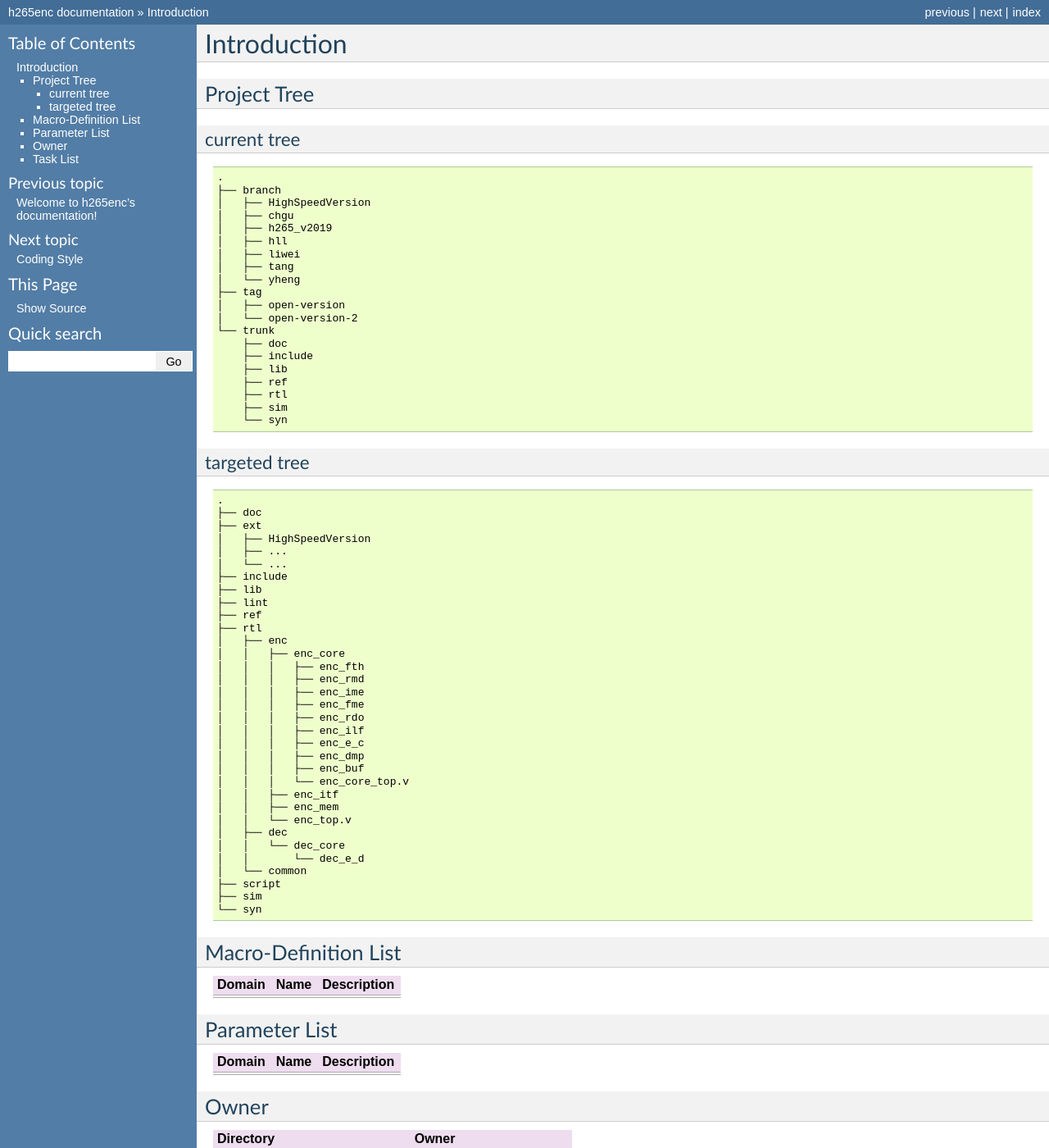
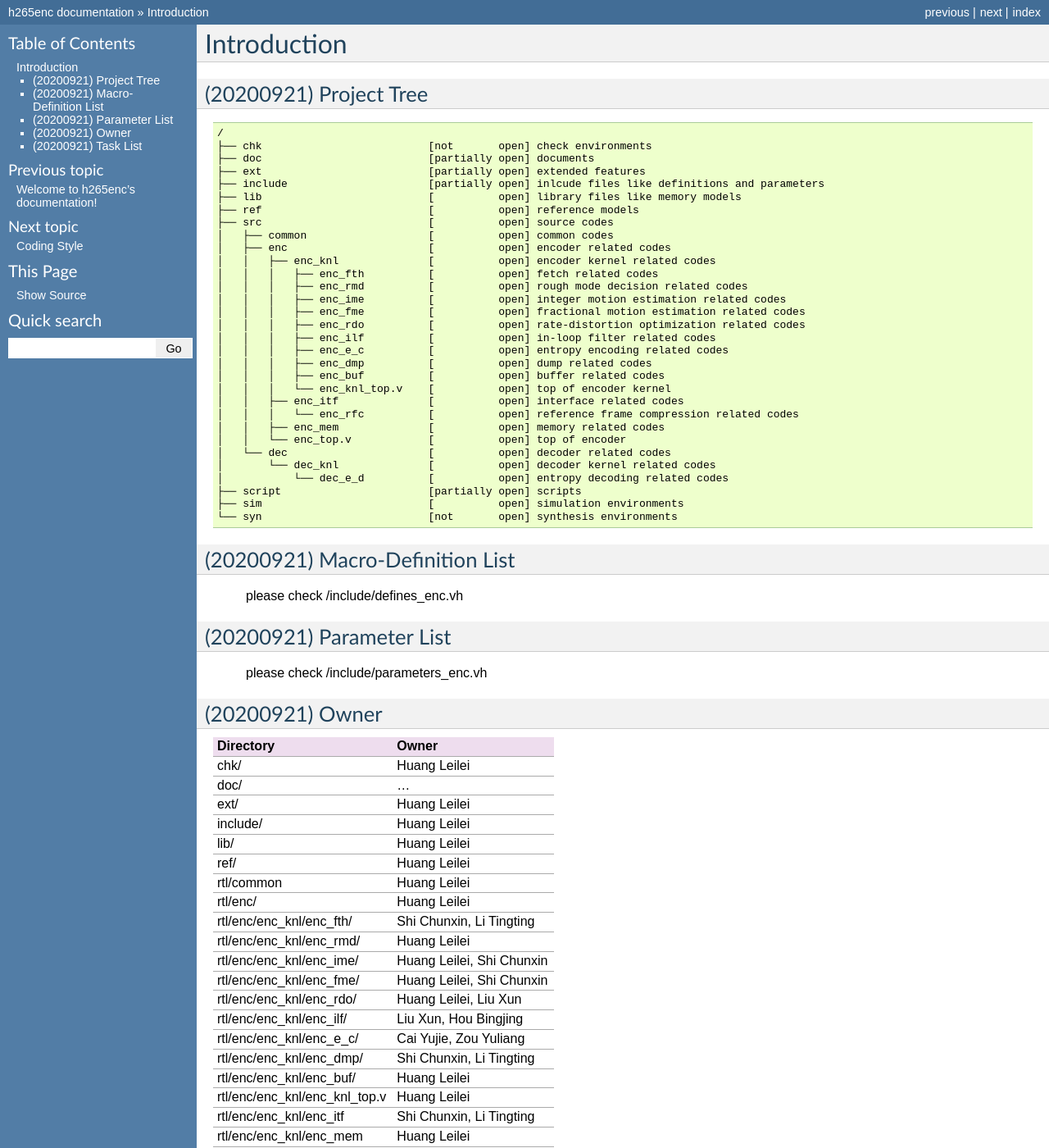
Before and after one commit to iamhll/h265enc_doc, a Sphinx documentation site: the page built from source/introduction/main.rst, in a window 1280 px wide and 1400 px high. Shown: the whole window at 82% size. Built offline with Sphinx 7.4.7, drawn with Linux system fonts in a browser that asks for light colours; some of the changed text lies outside the part shown.

Commit message:
[MINOR] [UPDATE] 1. introduction    a. updated

```diff
--- a/source/introduction/main.rst
+++ b/source/introduction/main.rst
@@ -1,113 +1,67 @@
 .. -----------------------------------------------------------------------------
-  ..
-  ..  Filename       : main.rst
-  ..  Author         : Huang Leilei
-  ..  Created        : 2020-07-23
-  ..  Description    : introduction related documents
-  ..
+    ..
+    ..  Filename       : main.rst
+    ..  Author         : Huang Leilei
+    ..  Created        : 2020-07-23
+    ..  Description    : introduction related documents
+    ..
 .. -----------------------------------------------------------------------------
 
 Introduction
 ============
 
-Project Tree
-------------
-
-current tree
-............
+(20200921) Project Tree
+-----------------------
 
 ::
 
-    .
-    ├── branch
-    │   ├── HighSpeedVersion
-    │   ├── chgu
-    │   ├── h265_v2019
-    │   ├── hll
-    │   ├── liwei
-    │   ├── tang
-    │   └── yheng
-    ├── tag
-    │   ├── open-version
-    │   └── open-version-2
-    └── trunk
-        ├── doc
-        ├── include
-        ├── lib
-        ├── ref
-        ├── rtl
-        ├── sim
-        └── syn
+    /
+    ├── chk                          [not       open] check environments
+    ├── doc                          [partially open] documents
+    ├── ext                          [partially open] extended features
+    ├── include                      [partially open] inlcude files like definitions and parameters
+    ├── lib                          [          open] library files like memory models
+    ├── ref                          [          open] reference models
+    ├── src                          [          open] source codes
+    │   ├── common                   [          open] common codes
+    │   ├── enc                      [          open] encoder related codes
+    │   │   ├── enc_knl              [          open] encoder kernel related codes
+    │   │   │   ├── enc_fth          [          open] fetch related codes
+    │   │   │   ├── enc_rmd          [          open] rough mode decision related codes
+    │   │   │   ├── enc_ime          [          open] integer motion estimation related codes
+    │   │   │   ├── enc_fme          [          open] fractional motion estimation related codes
+    │   │   │   ├── enc_rdo          [          open] rate-distortion optimization related codes
+    │   │   │   ├── enc_ilf          [          open] in-loop filter related codes
+    │   │   │   ├── enc_e_c          [          open] entropy encoding related codes
+    │   │   │   ├── enc_dmp          [          open] dump related codes
+    │   │   │   ├── enc_buf          [          open] buffer related codes
+    │   │   │   └── enc_knl_top.v    [          open] top of encoder kernel
+    │   │   ├── enc_itf              [          open] interface related codes
+    │   │   │   └── enc_rfc          [          open] reference frame compression related codes
+    │   │   ├── enc_mem              [          open] memory related codes
+    │   │   └── enc_top.v            [          open] top of encoder
+    │   └── dec                      [          open] decoder related codes
+    │       └── dec_knl              [          open] decoder kernel related codes
+    │           └── dec_e_d          [          open] entropy decoding related codes
+    ├── script                       [partially open] scripts
+    ├── sim                          [          open] simulation environments
+    └── syn                          [not       open] synthesis environments
 
 
-targeted tree
-.............
+(20200921) Macro-Definition List
+--------------------------------
 
-::
-
-    .
-    ├── doc
-    ├── ext
-    │   ├── HighSpeedVersion
-    │   ├── ...
-    │   └── ...
-    ├── include
-    ├── lib
-    ├── lint
-    ├── ref
-    ├── rtl
-    │   ├── enc
-    │   │   ├── enc_core
-    │   │   │   ├── enc_fth
-    │   │   │   ├── enc_rmd
-    │   │   │   ├── enc_ime
-    │   │   │   ├── enc_fme
-    │   │   │   ├── enc_rdo
-    │   │   │   ├── enc_ilf
-    │   │   │   ├── enc_e_c
-    │   │   │   ├── enc_dmp
-    │   │   │   ├── enc_buf
-    │   │   │   └── enc_core_top.v
-    │   │   ├── enc_itf
-    │   │   ├── enc_mem
-    │   │   └── enc_top.v
-    │   ├── dec
-    │   │   └── dec_core
-    │   │       └── dec_e_d
-    │   └── common
-    ├── script
-    ├── sim
-    └── syn
+    please check /include/defines_enc.vh
 
 
-Macro-Definition List
----------------------
+(20200921) Parameter List
+-------------------------
 
-.. table::
-    :align: left
-    :widths: auto
-
-    ======== ====== =============
-     Domain   Name   Description
-    ======== ====== =============
-    ======== ====== =============
+    please check /include/parameters_enc.vh
 
 
-Parameter List
---------------
-
-.. table::
-    :align: left
-    :widths: auto
-
-    ======== ====== =============
-     Domain   Name   Description
-    ======== ====== =============
-    ======== ====== =============
-
-
-Owner
------
+(20200921) Owner
+----------------
 
 .. table::
     :align: left
@@ -116,48 +70,83 @@ Owner
     ================================= ===========================
      Directory                         Owner
     ================================= ===========================
+     chk/                              Huang Leilei
      doc/                              ...
-     ext/HighSpeedVersion              Huang Leilei
-     include                           Huang Leilei
-     lib                               Huang Leilei
-     lint                              Huang Leilei
-     ref                               Huang Leilei
+     ext/                              Huang Leilei
+     include/                          Huang Leilei
+     lib/                              Huang Leilei
+     ref/                              Huang Leilei
+     rtl/common                        Huang Leilei
      rtl/enc/                          Huang Leilei
-     rtl/enc/enc_core/enc_fth/         Shi Chunxin, Li Tingting
-     rtl/enc/enc_core/enc_r_c/         Hao Zhijian
-     rtl/enc/enc_core/enc_rmd/         Huang Leilei
-     rtl/enc/enc_core/enc_ime/         Huang Leilei, Shi Chunxin
-     rtl/enc/enc_core/enc_fme/         Huang Leilei
-     rtl/enc/enc_core/enc_rdo/         Huang Leilei, Liu Xun
-     rtl/enc/enc_core/enc_ilf/         Liu Xun, Hou Bingjing
-     rtl/enc/enc_core/enc_e_c/         Cai Yujie, Zou Yuliang
-     rtl/enc/enc_core/enc_dmp/         Huang Leilei
-     rtl/enc/enc_core/enc_buf/         Huang Leilei
-     rtl/enc/enc_core/enc_core_top.v   Huang Leilei
-     rtl/enc/enc_core/enc_itf          Shi Chunxin, Li Tingting
-     rtl/enc/enc_core/enc_mem          Huang Leilei
+     rtl/enc/enc_knl/enc_fth/          Shi Chunxin, Li Tingting
+     rtl/enc/enc_knl/enc_rmd/          Huang Leilei
+     rtl/enc/enc_knl/enc_ime/          Huang Leilei, Shi Chunxin
+     rtl/enc/enc_knl/enc_fme/          Huang Leilei, Shi Chunxin
+     rtl/enc/enc_knl/enc_rdo/          Huang Leilei, Liu Xun
+     rtl/enc/enc_knl/enc_ilf/          Liu Xun, Hou Bingjing
+     rtl/enc/enc_knl/enc_e_c/          Cai Yujie, Zou Yuliang
+     rtl/enc/enc_knl/enc_dmp/          Shi Chunxin, Li Tingting
+     rtl/enc/enc_knl/enc_buf/          Huang Leilei
+     rtl/enc/enc_knl/enc_knl_top.v     Huang Leilei
+     rtl/enc/enc_knl/enc_itf           Shi Chunxin, Li Tingting
+     rtl/enc/enc_knl/enc_mem           Huang Leilei
      rtl/enc/enc_top.v                 Huang Leilei
-     rtl/dec/dec_core/dec_e_d          Cai Yujie, Zou Yuliang
-     rtl/common                        Huang Leilei
+     rtl/dec/dec_knl/dec_e_d           Cai Yujie, Zou Yuliang
      script                            Huang Leilei
      sim                               ...
      syn                               Huang Leilei
     ================================= ===========================
 
 
-Task List
----------
+(20200921) Task List
+--------------------
 
-.. table::
+gantt
+
+    please check the corresponding one in https://f265enc-doc.readthedocs.io/en/latest/introduction/main.html#task-list
+
+.. table:: **2020.09**
     :align: left
     :widths: auto
 
-    ================= ================= ================================================== ================== ========================
-       Number            Directory         Task                                               Owner              Status
-    ================= ================= ================================================== ================== ========================
-       20200725-01       /                 relocate files according to new project tree       Huang Leilei       20200725->20200725
-       20200725-02       script/           maintain                                           Huang Leilei       20200725->20200725
-       20200725-03       sim/              maintain                                           Huang Leilei       20200725->20200725
-       20200725-04       lint/, syn/       maintain                                           Huang Leilei       20200725->20200725
-       20200725-05       ext/              maintain                                           Huang Leilei       20200725->20200725
-    ================= ================= ================================================== ================== ========================
+    ============= ======================= ======================================================== ============================ ============== =====================
+     Number        Task                    Start Point                                              Target Module                Owner          Status
+    ============= ======================= ======================================================== ============================ ============== =====================
+     20200914-01   synchronize HW and SW   update/rtl/000/syncHwAndSw                               /rtl/enc/enc_core/enc_rmd/   Huang Leilei   20200915 - 20200915
+     20200914-01   synchronize HW and SW   update/rtl/000/syncHwAndSw                               /rtl/enc/enc_core/enc_ime/   Huang Leilei   20200916 - 20200916
+     20200914-01   synchronize HW and SW   update/rtl/000/syncHwAndSw                               /rtl/enc/enc_core/enc_fme/   Huang Leilei   20200917 - 20200917
+     20200914-01   synchronize HW and SW   update/rtl/000/syncHwAndSw                               /rtl/enc/enc_core/enc_rdo/   Huang Leilei   20200918 - 20200918
+     20200914-02   optimize                update/rtl/enc/enc_itf/002/furtherOptimize               /rtl/enc/enc_itf/            Shi ChunXin    \* 20200914
+     20200914-03   optimize dbf            update/rtl/enc/enc_knl/enc_ilf/001/optimizeCodingStyle   /rtl/enc/enc_knl/enc_ilf/    Liu Xun        \* 20200914
+     20200921-01   relocate and rename     master                                                   /                            Huang Leilei   20200921 - 20200921
+    ============= ======================= ======================================================== ============================ ============== =====================
+
+\
+
+.. table:: **2020.08**
+    :align: left
+    :widths: auto
+
+    ============= ========== ============== =============== ============== =====================
+     Number        Task       Start Point    Target Module     Owner          Status
+    ============= ========== ============== =============== ============== =====================
+     ...           ...        master         ...             ...
+    ============= ========== ============== =============== ============== =====================
+
+\
+
+.. table:: **2020.07**
+    :align: left
+    :widths: auto
+
+    ============= ========== ============== =============== ============== =====================
+     Number        Task       Start Point    Target Module     Owner          Status
+    ============= ========== ============== =============== ============== =====================
+     20200725-01   relocate   master         /               Huang Leilei   20200725 - 20200725
+     20200725-02   maintain   master         /script/        Huang Leilei   20200725 - 20200725
+     20200725-02   maintain   master         /sim/           Huang Leilei   20200725 - 20200725
+     20200725-02   maintain   master         /chk/           Huang Leilei   20200725 - 20200725
+     20200725-02   maintain   master         /syn/           Huang Leilei   20200725 - 20200725
+     20200725-02   maintain   master         /ext/           Huang Leilei   20200725 - 20200725
+     ...           ...        master         ...             ...
+    ============= ========== ============== =============== ============== =====================
```
Also changed, not shown: source/introduction/cfg.rst (deleted, +0 -68 lines).
